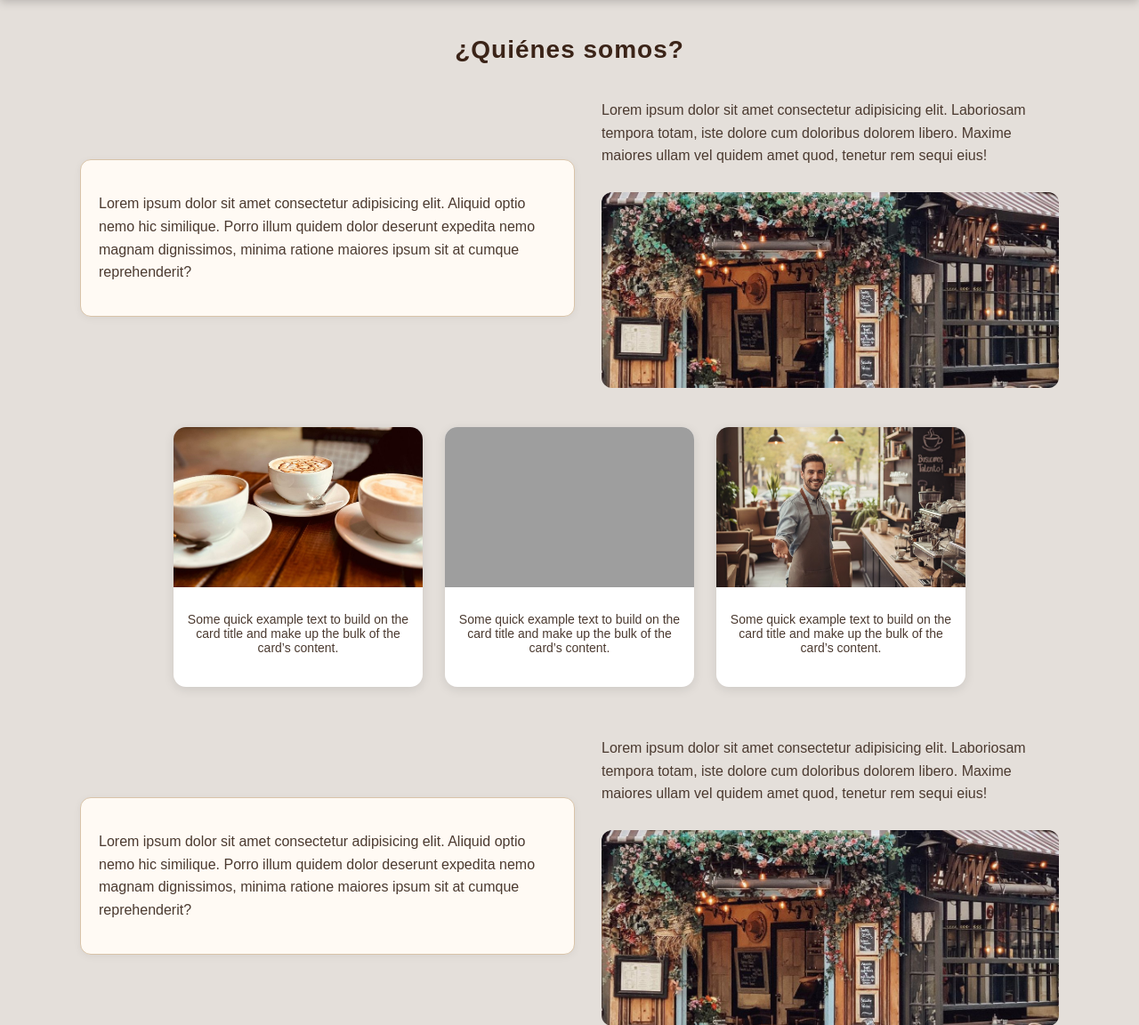
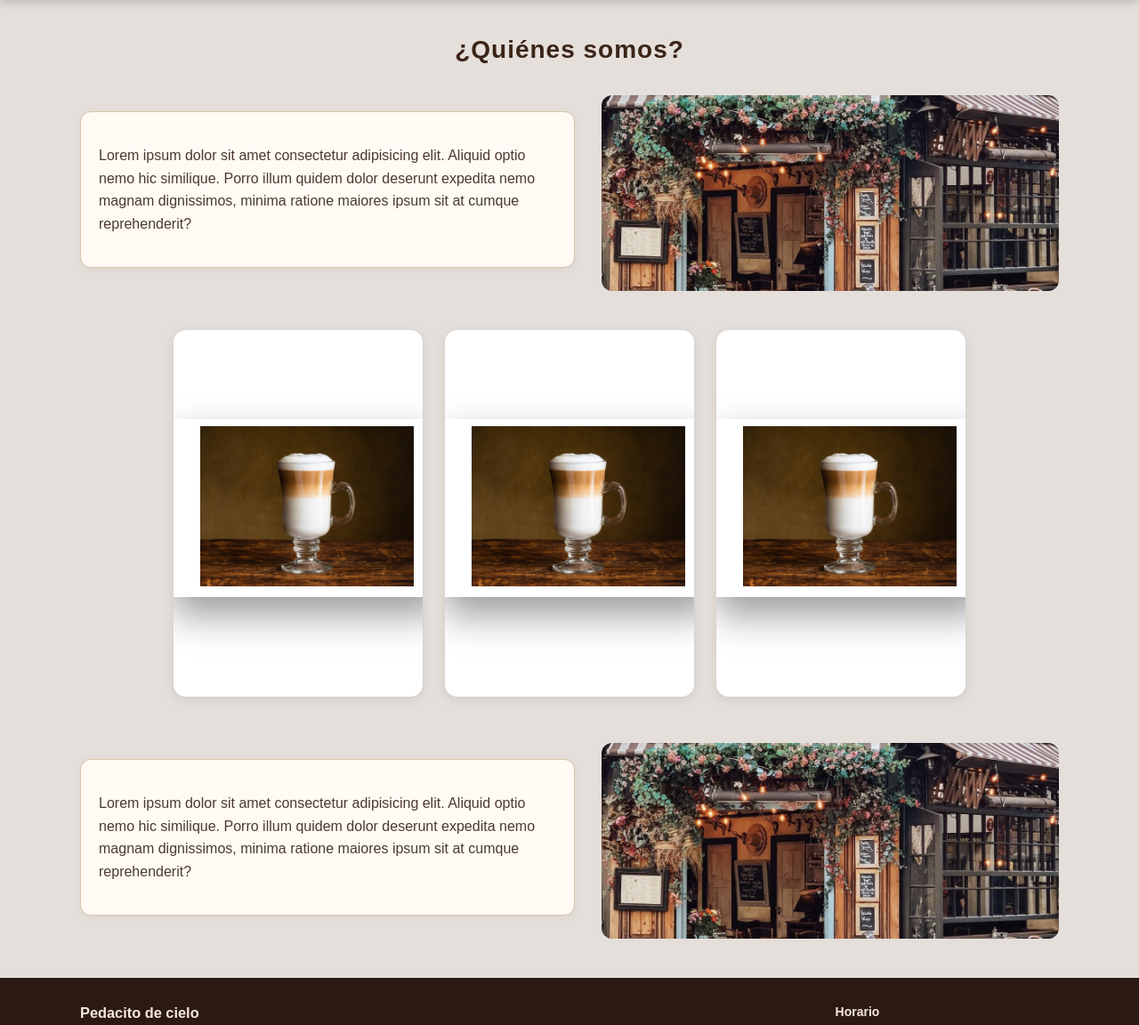
Before and after one commit to AlejandroRmzEsc/PIA_FdDW_52, a Django app: page /conocenos/ in a window 1280 px wide. Shown: the part 50-1202 px from the top of the page at 89% size. Run offline with Django 5.2, Linux system fonts and the light colour scheme; grey boxes are pictures that could not be loaded.

Commit message:
Cambio en el disenio de las cards, arreglo en el index y cambio en el formato de las cards en about

```diff
--- a/website/website/static/css/styles.css
+++ b/website/website/static/css/styles.css
@@ -355,6 +355,71 @@ body {
     color: #4b3a30;
 }
 
+
+/* AGREGAR EL HOVER EN EL ABOUT CARD*/
+
+
+.about-cards .about-card .slide {
+    width: 300px;
+    height: 200px;
+    transition: 0.5s;
+}
+.about-cards .about-card .slide.slide1 {
+    position: relative;
+    display: flex;
+    justify-content: center;
+    align-items: center;
+    z-index: 1;
+    transition: .7s;
+    transform: translateY(100px);
+}
+.about-cards .about-card:hover .slide.slide1{
+    transform: translateY(0px);
+}
+.about-cards .about-card .slide.slide2 {
+    position: relative;
+    display: flex;
+    justify-content: center;
+    align-items: center;
+    padding: 20px;
+    box-sizing: border-box;
+    transition: .8s;
+    transform: translateY(-100px);
+    box-shadow: 0 20px 40px rgba(0,0,0,0.4);
+}
+.about-cards .about-card:hover .slide.slide2{
+    transform: translateY(0);
+}
+.about-cards .about-card .slide.slide2::after{
+    content: "";
+    position: absolute;
+    width: 30px;
+    height: 4px;
+    bottom: 15px;
+    left: 50%;
+    left: 50%;
+    transform: translateX(-50%);
+    background: #2c73df;
+}
+.about-cards .about-card .slide.slide2 .content p {
+    margin: 0;
+    padding: 0;
+    text-align: center;
+    color: #414141;
+}
+.about-cards .about-card .slide.slide2 .content h3 {
+    margin: 0 0 10px 0;
+    padding: 0;
+    font-size: 24px;
+    text-align: center;
+    color: #414141;
+}
+
+/*CAMBIAR LA INFO DE LAS CARDS EN ABOUT POR EXPERIENCIAS DE EMPLEADOS*/
+
+
+
+
 /* Responsive */
 
 @media (max-width: 768px) {
@@ -416,6 +481,12 @@ body {
     box-shadow: 0 3px 12px rgba(0,0,0,0.1);
     overflow: hidden;
     text-align: left;
+}
+
+.promo-card:hover{
+    transform: translateY(-15px);
+    box-shadow: 0 12px 16px rgba(0,0,0,0.2);
+    transition: 0.3s;
 }
 
 .promo-card img {
@@ -548,6 +619,11 @@ body {
     font-weight: 600;
     color: #b86b36;
     margin-bottom: 12px;
+}
+.dessert-card:hover{
+    transform: translateY(-15px);
+    box-shadow: 0 12px 16px rgba(0,0,0,0.2);
+    transition: 0.3s;
 }
 
 /* Responsive */
--- a/website/website/templates/conocenos.html
+++ b/website/website/templates/conocenos.html
@@ -27,10 +27,6 @@
             </p>
         </div>
         <div class="about-side">
-            <p>
-                Lorem ipsum dolor sit amet consectetur adipisicing elit. Laboriosam tempora totam, iste dolore
-                cum doloribus dolorem libero. Maxime maiores ullam vel quidem amet quod, tenetur rem sequi eius!
-            </p>
             <img src="{% static 'img/lugar.jpg' %}" alt="Nuestra cafetería">
         </div>
     </section>
@@ -38,28 +34,57 @@
     <!-- TARJETAS / VALORES / SERVICIOS -->
     <section class="about-cards">
         <div class="about-card">
-            <img src="{% static 'img/cafe1.jpg' %}" alt="Café 1">
-            <p>Some quick example text to build on the card title and make up the bulk of the card’s content.</p>
+            <div class="slide slide1">
+                <div class="content">
+                    <img src="{% static 'img/menu3.jpg' %}" alt="" class="imagen">
+                </div>
+            </div>
+            <div class="slide slide2">
+                <div class="content">
+                    <h3>
+                        Hello there!
+                    </h3>
+                    <p>Trust yourself and keep going.</p>\
+                </div>
+            </div>
         </div>
 
         <div class="about-card">
-            <img src="{% static 'img/cafe2.jpg' %}" alt="Café 2">
-            <p>Some quick example text to build on the card title and make up the bulk of the card’s content.</p>
+            <div class="slide slide1">
+                <div class="content">
+                    <img src="{% static 'img/menu3.jpg' %}" alt="" class="imagen">
+                </div>
+            </div>
+            <div class="slide slide2">
+                <div class="content">
+                    <h3>
+                        Hello there!
+                    </h3>
+                    <p>Trust yourself and keep going.</p>\
+                </div>
+            </div>
         </div>
 
         <div class="about-card">
-            <img src="{% static 'img/unete.jpg' %}" alt="Nuestro equipo">
-            <p>Some quick example text to build on the card title and make up the bulk of the card’s content.</p>
+            <div class="slide slide1">
+                <div class="content">
+                    <img src="{% static 'img/menu3.jpg' %}" alt="" class="imagen">
+                </div>
+            </div>
+            <div class="slide slide2">
+                <div class="content">
+                    <h3>
+                        Hello there!
+                    </h3>
+                    <p>Trust yourself and keep going.</p>\
+                </div>
+            </div>
         </div>
     </section>
 
     <!-- SEGUNDO BLOQUE INVERTIDO: IMAGEN + TEXTO -->
     <section class="about-section about-section-reverse">
         <div class="about-side">
-            <p>
-                Lorem ipsum dolor sit amet consectetur adipisicing elit. Laboriosam tempora totam, iste dolore
-                cum doloribus dolorem libero. Maxime maiores ullam vel quidem amet quod, tenetur rem sequi eius!
-            </p>
             <img src="{% static 'img/lugar.jpg' %}" alt="Ambiente de la cafetería">
         </div>
         <div class="about-main">
```
Also changed, not shown: website/website/static/css/styles2.css (added, +56 -0 lines), website/website/templates/index.html (+25 -0 lines), website/website/templates/menu.html (line endings or trailing spaces).
